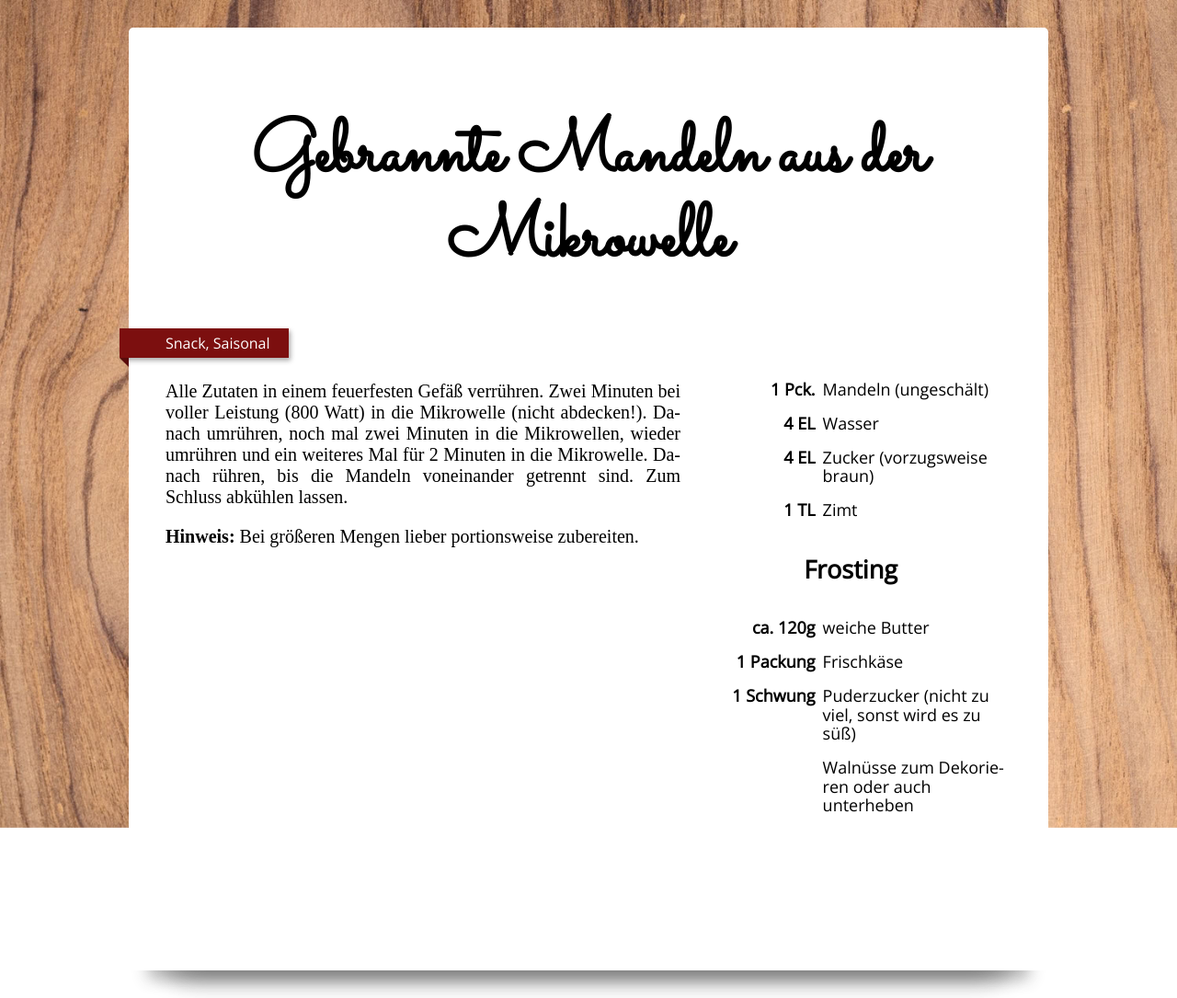
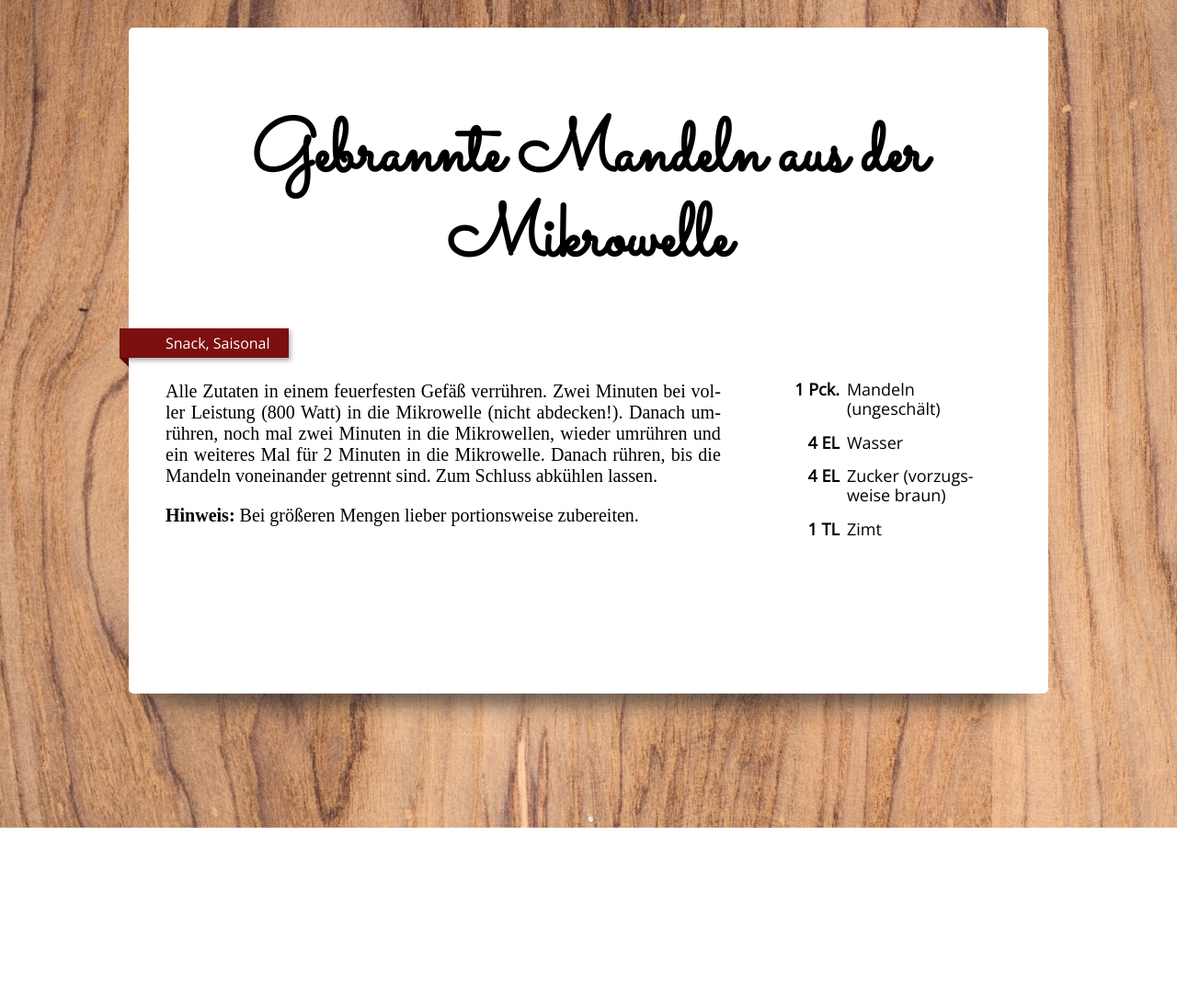
Before and after one commit to konstantinkobs/rezepte, a Jekyll site: the page built from _rezepte/gebrannte-mandeln-aus-der-mikrowelle.md, in a window 1280 px wide. Shown: the whole page at 92% size. Built offline with Jekyll 4.4.1, drawn with Linux system fonts in a browser that asks for light colours; some web fonts are replaced; after the commit the page ends 900 px from its top, so only the background shows below that.

Commit message:
Update gebrannte-mandeln-aus-der-mikrowelle.md

```diff
--- a/_rezepte/gebrannte-mandeln-aus-der-mikrowelle.md
+++ b/_rezepte/gebrannte-mandeln-aus-der-mikrowelle.md
@@ -8,13 +8,6 @@ zutaten:
   - 4 EL  Wasser
   - 4 EL  Zucker (vorzugsweise braun)
   - 1 TL  Zimt
-weitere_zutaten:
-  - name: Frosting
-    zutaten:
-      - ca. 120g  weiche Butter
-      - 1 Packung  Frischkäse
-      - '1 Schwung  Puderzucker (nicht zu viel, sonst wird es zu süß)'
-      - '  Walnüsse zum Dekorieren oder auch unterheben'
 ---
 Alle Zutaten in einem feuerfesten Gefäß verrühren. Zwei Minuten bei voller Leistung (800 Watt) in die Mikrowelle (nicht abdecken!). Danach umrühren, noch mal zwei Minuten in die Mikrowellen, wieder umrühren und ein weiteres Mal für 2 Minuten in die Mikrowelle. Danach rühren, bis die Mandeln voneinander getrennt sind. Zum Schluss abkühlen lassen.
 
```
